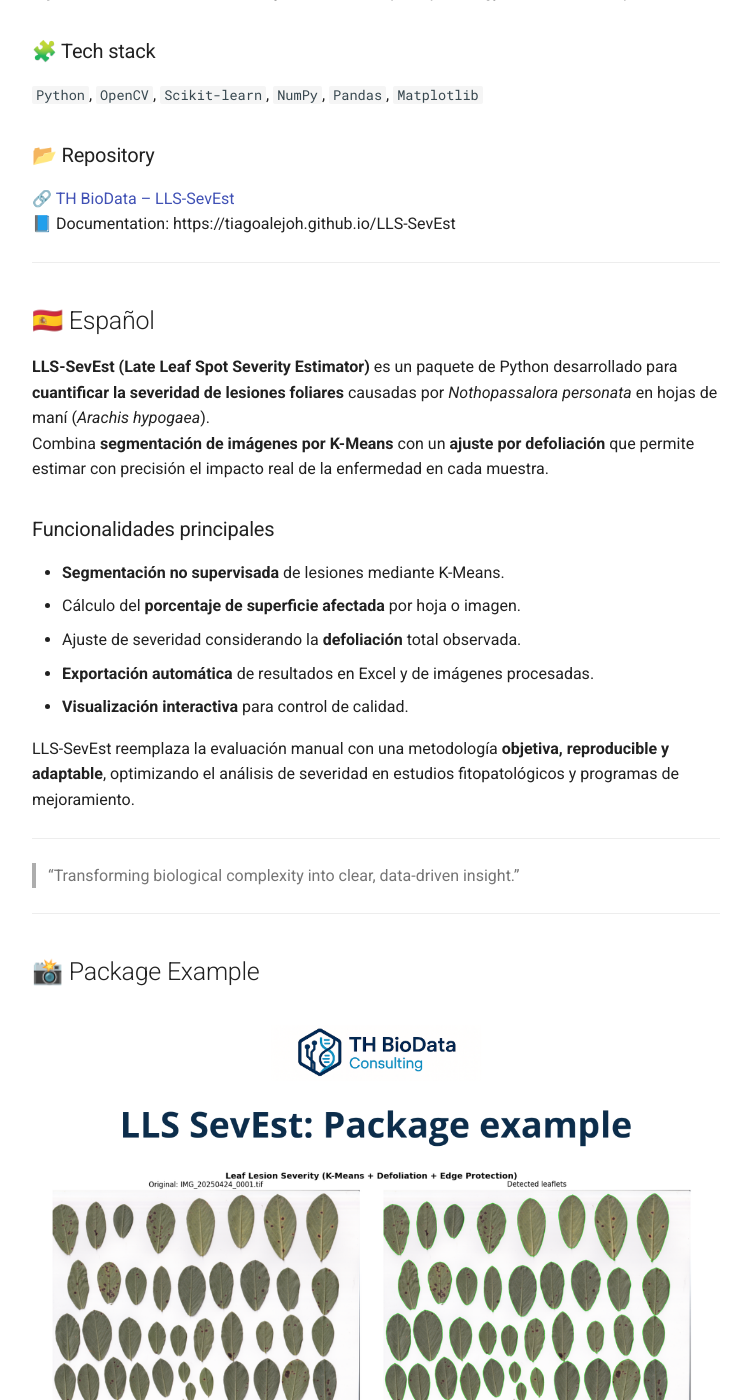
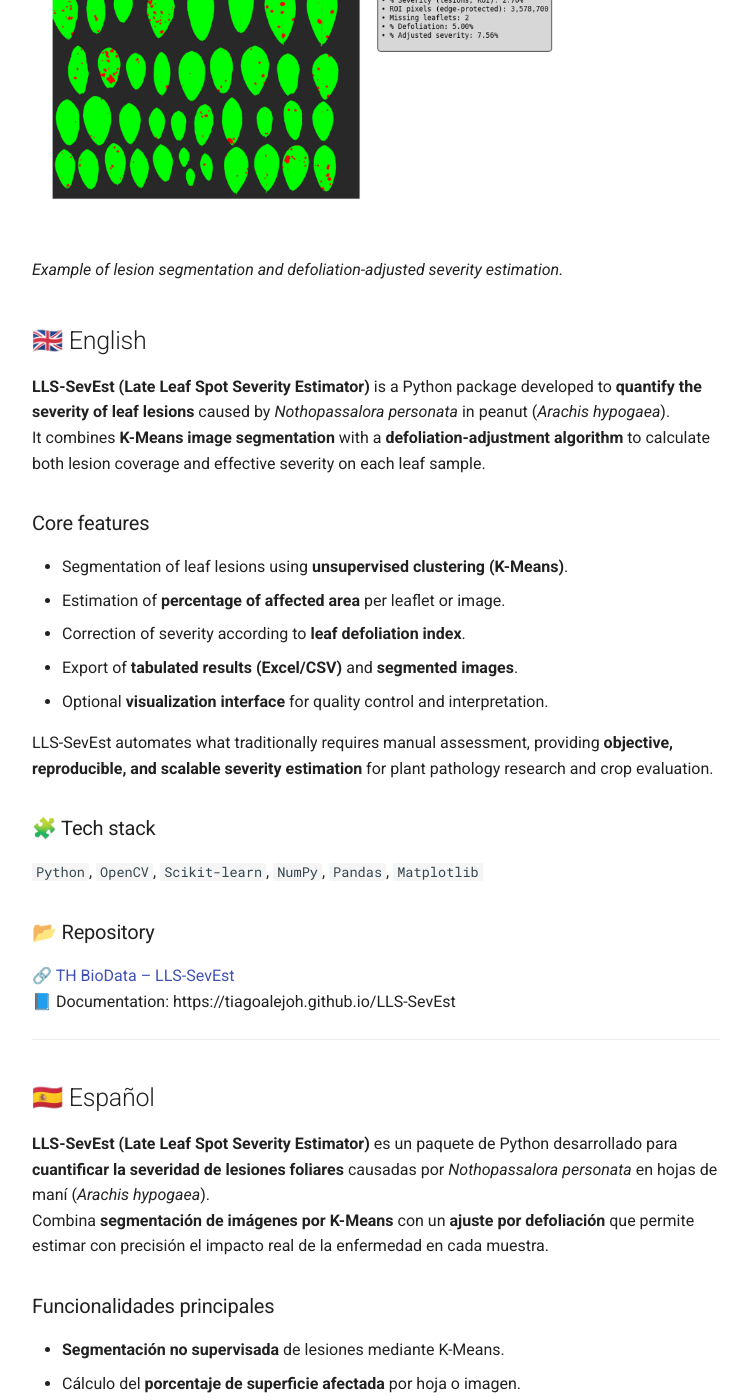
Before and after one commit to TH-BioData/th-biodata.github.io, an MkDocs documentation site: the page built from docs/projects/lls-sevest.md, in a window 1280 px wide and 1400 px high, scrolled down 634 px. Shown: the whole window, without its empty margins (264-1012 px from the left). Built offline with MkDocs 1.6.1 and Material for MkDocs 9.7.7, drawn with Linux system fonts in a browser that asks for light colours; some of the changed text lies outside the part shown.

Commit message:
Update lls-sevest.md

```diff
--- a/docs/projects/lls-sevest.md
+++ b/docs/projects/lls-sevest.md
@@ -1,4 +1,9 @@
 # 🍃 LLS-SevEst
+
+
+![LLS-SevEst example](../assets/lls-sevest_figure.png){ width="800" }
+
+*Example of lesion segmentation and defoliation-adjusted severity estimation.*
 
 ## 🇬🇧 English
 **LLS-SevEst (Late Leaf Spot Severity Estimator)** is a Python package developed to **quantify the severity of leaf lesions** caused by *Nothopassalora personata* in peanut (*Arachis hypogaea*).
@@ -40,9 +45,3 @@ LLS-SevEst reemplaza la evaluación manual con una metodología **objetiva, repr
 > “Transforming biological complexity into clear, data-driven insight.”
 
 ---
-
-## 📸 Package Example
-
-![LLS-SevEst example](../assets/lls-sevest_figure.png){ width="800" }
-
-*Example of lesion segmentation and defoliation-adjusted severity estimation.*
```
